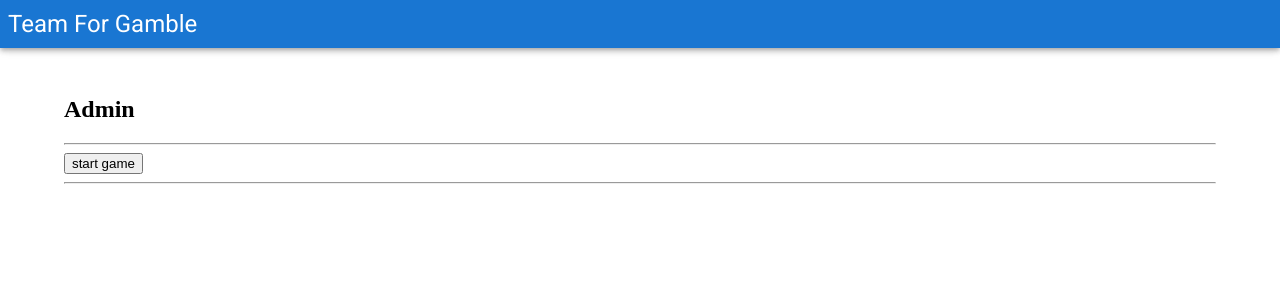
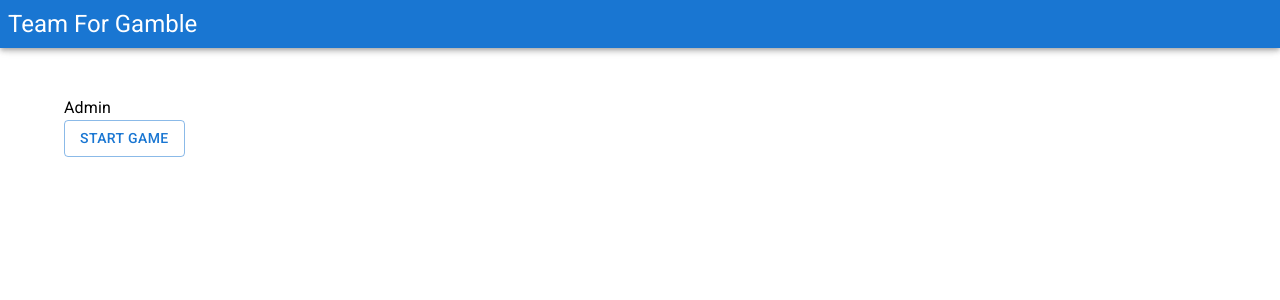
Before and after one commit to FranckErnewein/tft, a React (Vite) app: page /admin in a window 1280 px wide. Shown: the top 300 px of the page. Built offline with nearby package versions, Linux system fonts and the light colour scheme; no server answers.

Commit message:
admin skin

```diff
--- a/src/components/Admin.tsx
+++ b/src/components/Admin.tsx
@@ -5,6 +5,9 @@ import startGame from "../commands/startGame";
 import startRound from "../commands/startRound";
 import endBet from "../commands/endBet";
 import endRound from "../commands/endRound";
+import Button from "@mui/material/Button";
+import Grid from "@mui/material/Grid";
+import Typography from "@mui/material/Typography";
 
 const Admin: FC<Game> = (game) => {
   const startGameMutation = useCommand(startGame);
@@ -12,63 +15,73 @@ const Admin: FC<Game> = (game) => {
   const endBetMutation = useCommand(endBet);
   const endRoundMutation = useCommand(endRound);
   return (
-    <div>
-      <h2>Admin</h2>
-      <hr />
-      <button
+    <Grid container>
+      <Grid item xs={12}>
+        <Typography>Admin</Typography>
+      </Grid>
+      <Grid item xs={4}>
+        <Button
+          variant="outlined"
           onClick={() => startGameMutation.mutate({})}
           disabled={startGameMutation.isLoading}
         >
           {game.id ? "reset game" : "start game"}
-      </button>
-      <hr />
-      {game.id && (
-        <div>
-          {!game.currentRound && (
-            <button
+        </Button>
+      </Grid>
+      {game.id && !game.currentRound && (
+        <Grid item xs={4}>
+          <Button
+            variant="outlined"
             onClick={() => {
               startRoundMutation.mutate({});
             }}
             disabled={startRoundMutation.isLoading}
           >
             start a new round
-            </button>
+          </Button>
+        </Grid>
       )}
-          {game.currentRound &&
-            game.currentRound?.status === RoundStatus.BET_TIME && (
-              <button
+      {game.currentRound && game.currentRound?.status === RoundStatus.BET_TIME && (
+        <Grid item xs={4}>
+          <Button
+            variant="outlined"
             onClick={() => {
               endBetMutation.mutate({});
             }}
             disabled={endBetMutation.isLoading}
           >
             end bet
-              </button>
+          </Button>
+        </Grid>
       )}
-          {game.currentRound &&
-            game.currentRound?.status === RoundStatus.RUNNING && (
-              <div>
-                <button
+      {game.currentRound && game.currentRound?.status === RoundStatus.RUNNING && (
+        <>
+          <Grid item xs={2}>
+            <Button
+              variant="contained"
               onClick={() => {
                 endRoundMutation.mutate({ roundResult: RoundResult.WIN });
               }}
               disabled={endRoundMutation.isLoading}
             >
               Round won
-                </button>
-                <button
+            </Button>
+          </Grid>
+          <Grid item xs={2}>
+            <Button
+              variant="contained"
+              color="secondary"
               onClick={() => {
                 endRoundMutation.mutate({ roundResult: RoundResult.LOSE });
               }}
               disabled={endRoundMutation.isLoading}
             >
               Round Lost
-                </button>
-              </div>
+            </Button>
+          </Grid>
+        </>
       )}
-        </div>
-      )}
-    </div>
+    </Grid>
   );
 };
 
```
Lines whose indentation alone changed are shown as unchanged.
